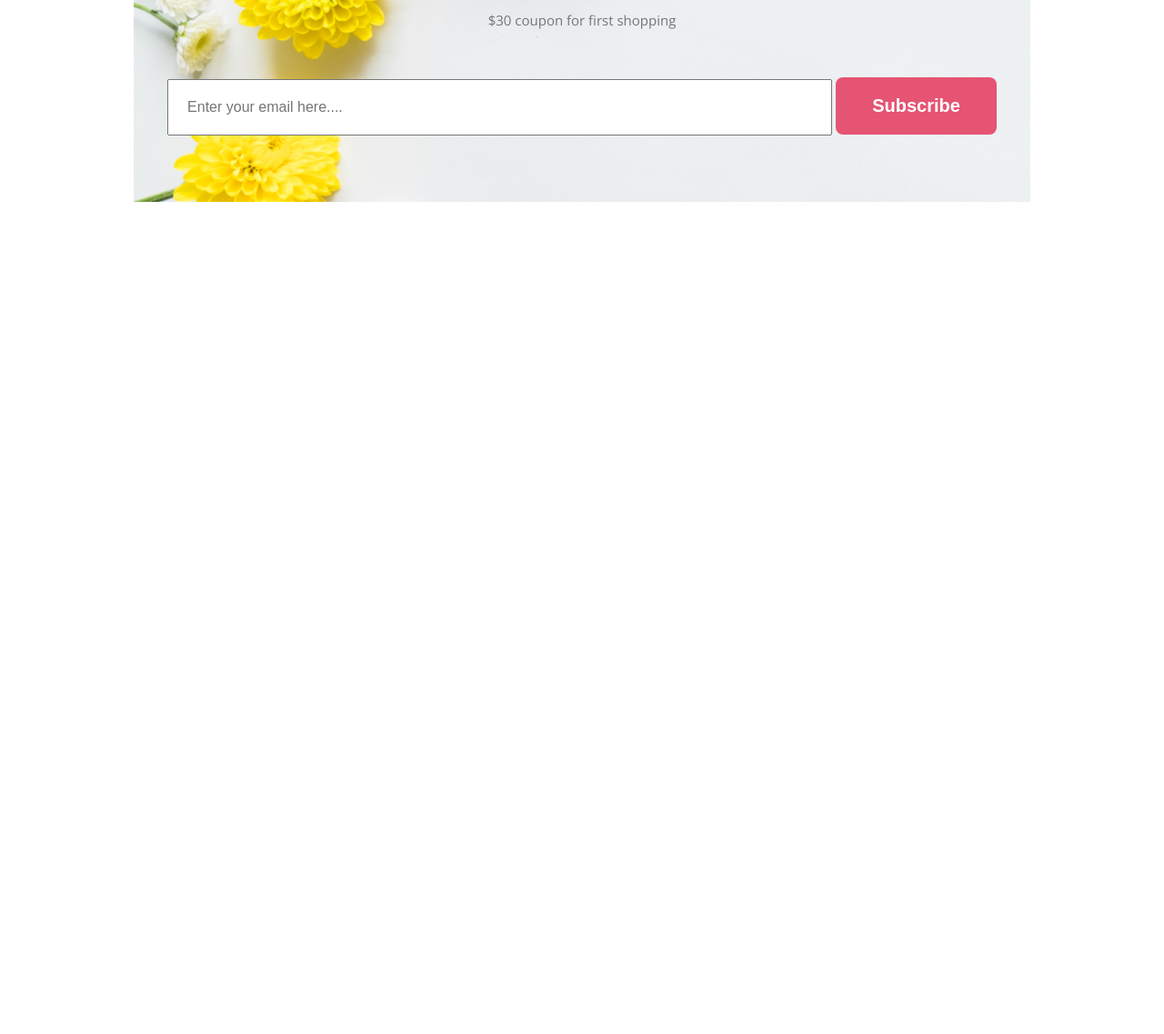
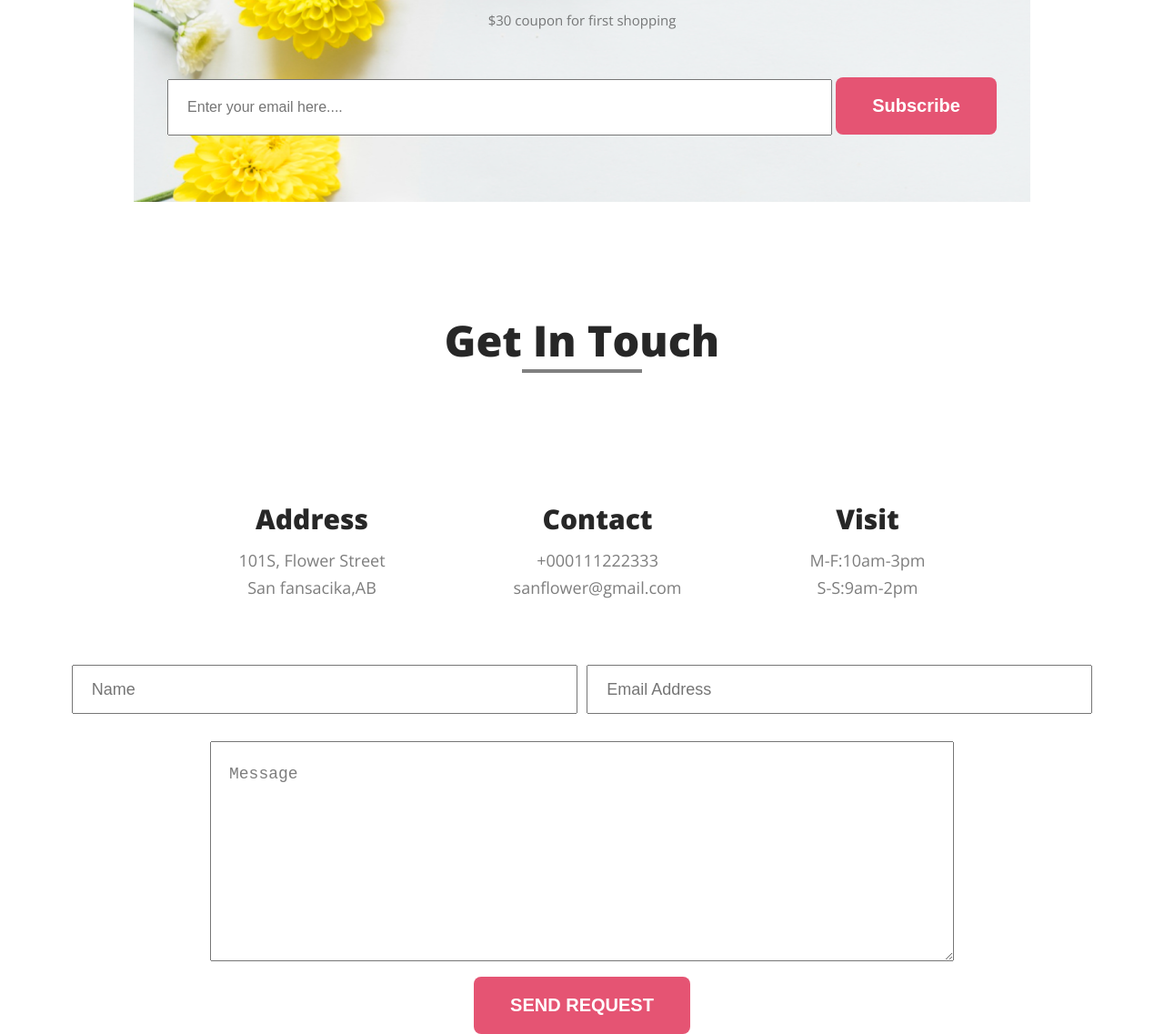
Before and after one commit to ASRAF-JAHAN/Assingment-task-one, a plain HTML site: page index.html in a window 1280 px wide. Shown: the part 3084-4221 px from the top of the page at 91% size. Before the commit the page ends 3306 px from the top, so only its background shows below. Drawn offline with nearby package versions, Linux system fonts and the light colour scheme.

Commit message:
info bar done

```diff
--- a/index.html
+++ b/index.html
@@ -73,6 +73,33 @@
                 <button id="btn-id" class="btn-praimary">Subscribe</button>
             </div>
         </section>
+        <section class="for-conversation">
+            <h3 class="conversation-title">Get In Touch</h3>
+            <hr class="conversation-line">
+            <div class="information">
+                <div class="Address-part">
+                   <h5 class="information-title"> Address </h5>
+                    <p class="address-description">101S, Flower Street <br> San fansacika,AB</p>
+                </div>
+                <div class="contact-part">
+                    <h5 class="information-title"> Contact </h5>
+                    <p class="address-description"> +000111222333 <br>
+                    sanflower@gmail.com</p>
+                </div>
+                <div class="visit-part">
+                    <h5 class="information-title"> Visit </h5>
+                    <p class="address-description">M-F:10am-3pm <br>
+                    S-S:9am-2pm</p>
+                </div>
+            </div>
+            <div class="conversation-info-bar">
+                <input class="info-bar-first" type="text" placeholder="Name">
+                <input class="info-bar-second" type="email" placeholder="Email Address"> <br>
+                <textarea class="info-bar-text"  name="" id="" cols="75" rows="6">Message</textarea>
+                <br>
+                <button id="btn-send" class="btn-praimary">SEND REQUEST</button>
+            </div>
+        </section>
 
     </main>
     <footer>
--- a/styles/blog.css
+++ b/styles/blog.css
@@ -202,3 +202,70 @@ body{
     font-size: 20px;
     font-weight: 700;
 }
+/* bonus sectio work */
+.for-conversation{
+    text-align: center;
+    margin-top: 120px;
+    color: #272727;
+    font-size: 40px;
+    font-weight: 800;
+}
+.conversation-line{
+    width: 10%;
+    margin: auto;
+    border: 2px solid gray;
+}
+.information{
+    display: flex;
+    justify-content: space-around;
+    align-items: center;
+    width:70%;
+    margin: auto;
+    margin-top: 20px;
+}
+.information-title{
+    color: #272727;
+    font-size: 30px;
+    font-weight: 800;
+    padding-top: 120px;
+}
+.address-description{
+    color: rgba(39, 39, 39, 0.60);
+    font-size: 18px;
+    font-weight: 400;
+    line-height: 30px;
+    margin-top: 10px;
+}
+.conversation-info-bar{
+    text-align: center;
+}
+.info-bar-first{
+    color: rgba(39, 39, 39, 0.60);
+    font-size: 18px;
+    font-weight: 400;
+    line-height: 30px;
+    padding: 10px 300px 10px 20px;
+    margin-top: 70px;
+}
+.info-bar-second{
+    color: rgba(39, 39, 39, 0.60);
+    font-size: 18px;
+    font-weight: 400;
+    line-height: 30px;
+    padding: 10px 300px 10px 20px;
+    margin-top:70px;
+    margin-bottom: 30px;
+}
+.info-bar-text{
+    color: rgba(39, 39, 39, 0.60);
+    font-size: 18px;
+    font-weight: 400;
+    line-height: 30px;
+    padding: 20px 220px 40px 20px;
+    width: 45%;
+    margin: auto;
+}
+#btn-send{
+    font-size: 20px;
+    font-weight: 700;
+}
```
